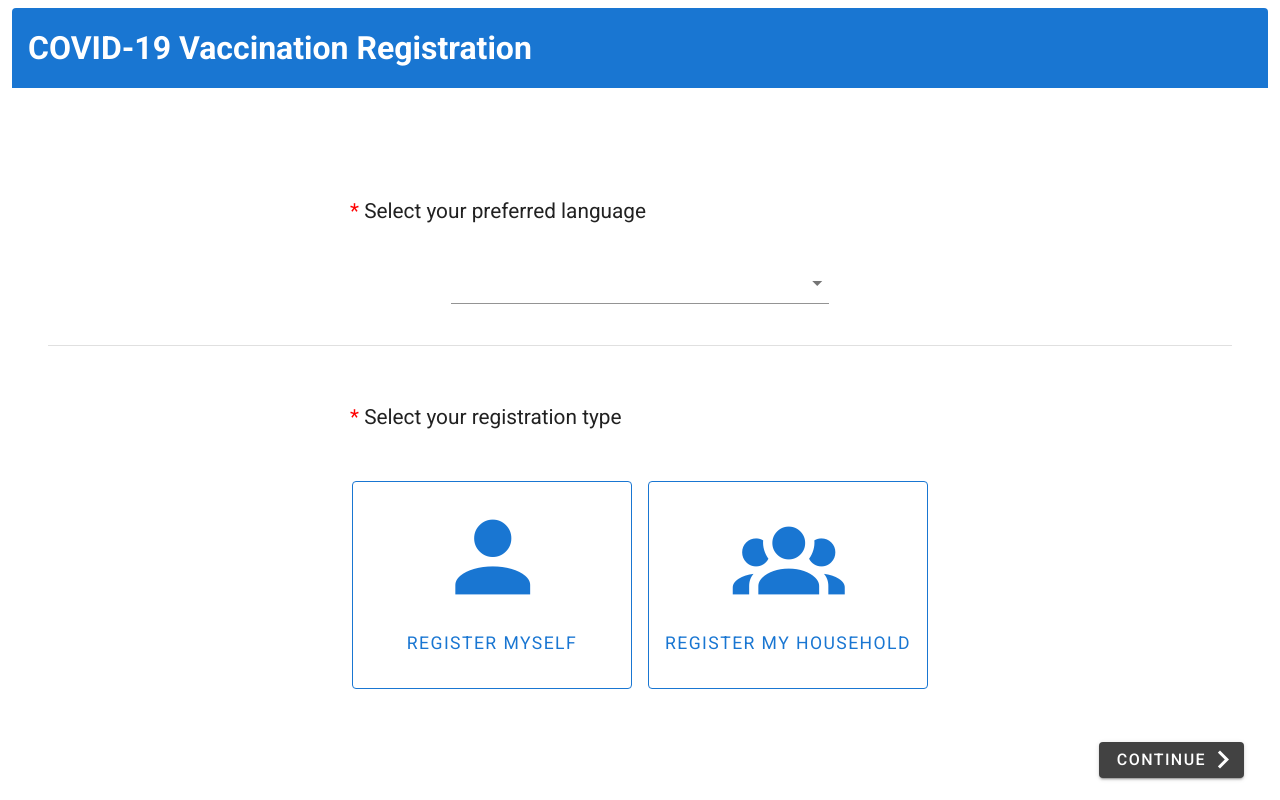
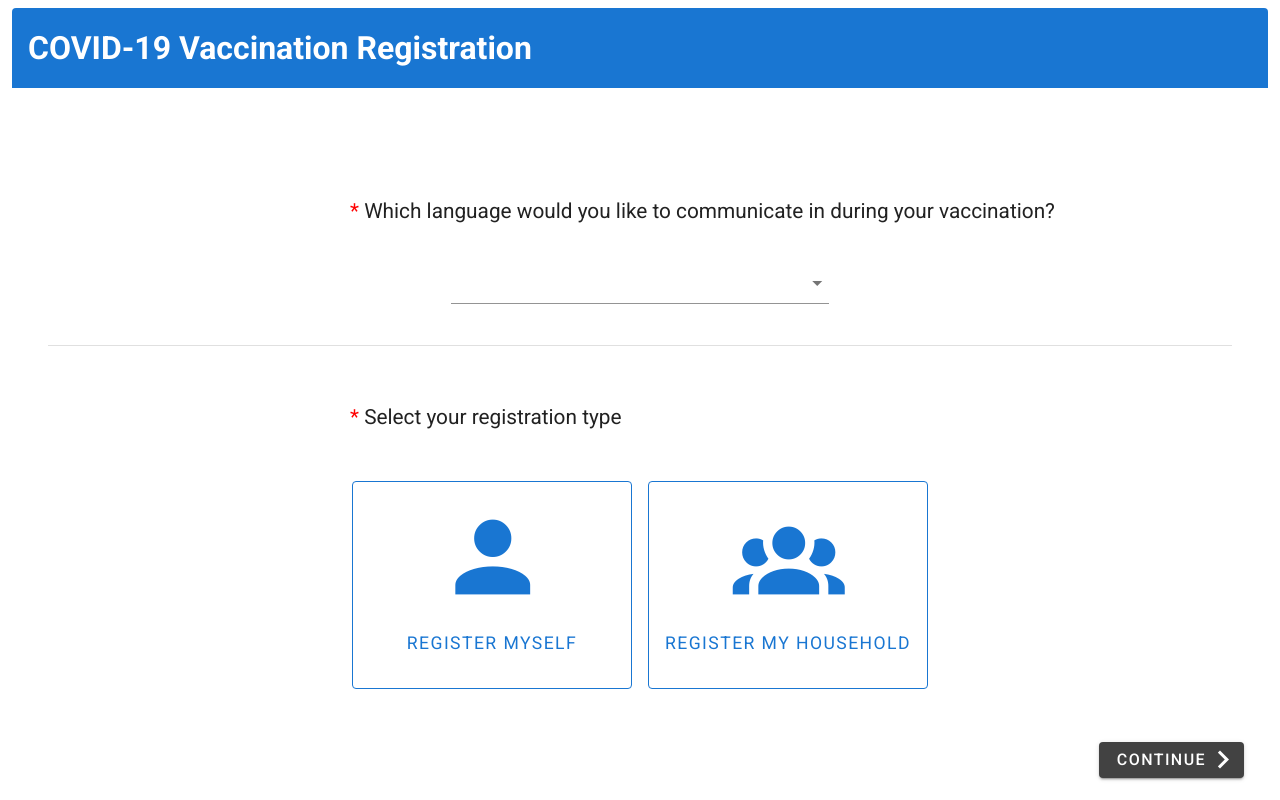
Before and after one commit to david-fraley/MassVaccinationSystem, a Vue app in the folder PatientRegistrationApp/: page / in a window 1280 px wide. Built offline with nearby package versions, Linux system fonts and the light colour scheme; what v-mask would draw is missing.

Commit message:
[MVS-540] Change language selection text in PatRegApp

```diff
--- a/PatientRegistrationApp/src/components/GreetingPage.vue
+++ b/PatientRegistrationApp/src/components/GreetingPage.vue
@@ -5,7 +5,7 @@
 			<v-col cols="0" sm="3" md="3" lg="3">
 			</v-col>
 			<v-col cols="12" sm="9" md="9" lg="9">
-				<span><p style="font-size:1.3em" class="font-weight-regular"><span style="color:red">* </span>Select your preferred language</p></span>
+				<span><p style="font-size:1.3em" class="font-weight-regular"><span style="color:red">* </span>Which language would you like to communicate in during your vaccination?</p></span>
 			</v-col>
 			<!--input field-->
 			<v-col cols="0" sm="3" md="3" lg="4">
```
